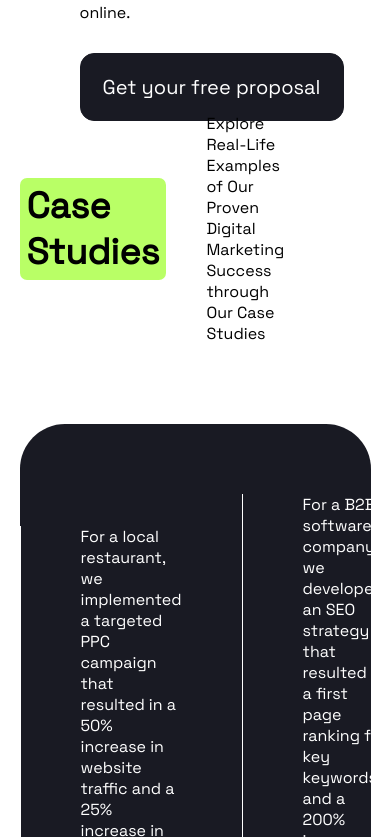
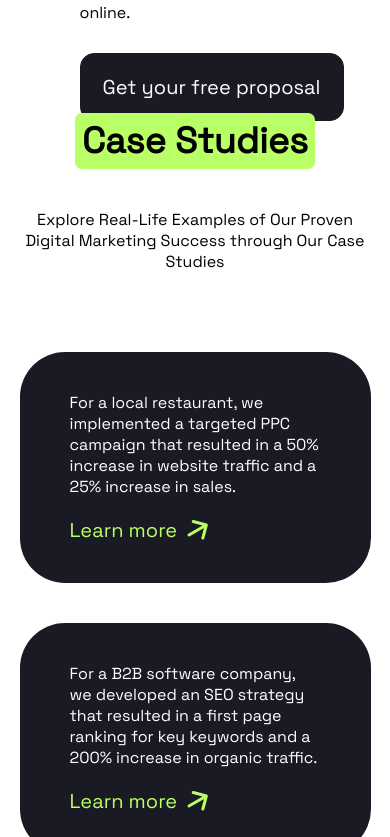
Before and after one commit to KiwiScreams/Positivus-landing-page, a React (Vite) app: page / in a window 390 px wide. Shown: the part 4127-4964 px from the top of the page. Built offline with nearby package versions, Linux system fonts and the light colour scheme.

Commit message:
study cases panel responsive

```diff
--- a/src/components/home-components/case-studies/StudyCase.css
+++ b/src/components/home-components/case-studies/StudyCase.css
@@ -1,51 +1,85 @@
-.case-section
-{
+.case-section {
     width: 90%;
     margin: auto;
 }
-.case-section .case-header
-{
+
+.case-section .case-header {
     width: 60%;
     display: flex;
     align-items: center;
     gap: 40px;
     margin-bottom: 80px;
 }
-.case-section .case-header p
-{
+
+.case-section .case-header p {
     width: 50%;
 }
-.case-section .case-header h2
-{
+
+.case-section .case-header h2 {
     background-color: var(--green-clr);
     padding: 5px 7px;
     border-radius: var(--border-radius-7);
 }
-.case-container
-{
+
+.case-container {
     background-color: var(--dark-clr);
     padding: 70px 0;
     border-radius: var(--border-radius-45);
     margin-bottom: 140px;
 }
-.case-container .case
-{
+
+.case-container .case {
     padding: 0 60px;
     border-left: 1px solid var(--white-clr);
 }
-.case-container .case p
-{
+
+.case-container .case p {
     color: var(--white-clr);
     margin-bottom: 20px;
 }
-.case-container .case button
-{
+
+.case-container .case button {
     gap: 10px;
     background-color: transparent;
     color: var(--green-clr);
     font-size: var(--font-size-20);
 }
-.case-container .case button:hover img
-{
+
+.case-container .case button:hover img {
     margin-left: 20px;
 }
+
+@media screen and (max-width: 900px) {
+    .case-section .case-header {
+        width: 100%;
+        flex-wrap: wrap;
+        text-align: center;
+    }
+
+    .case-section .case-header p {
+        width: 100%;
+        text-align: center;
+    }
+
+    .case-section .case-header h2 {
+        text-align: center;
+        margin: auto;
+    }
+
+    .case-container {
+        padding: 0px 0;
+        background-color: transparent;
+        width: 100%;
+        flex-direction: column;
+        gap: 40px;
+    }
+
+    .case-container .case {
+        padding: 0 60px;
+        border-left: 0px solid;
+        background-color: var(--dark-clr);
+        padding: 40px 50px;
+        border-radius: var(--border-radius-45);
+        width: 100%;
+    }
+}
--- a/src/components/home-components/working-process/WorkProcess.css
+++ b/src/components/home-components/working-process/WorkProcess.css
@@ -56,11 +56,13 @@
     align-items: center;
     background-image: url(../../../assets/images/home/+.svg);
     background-repeat: no-repeat;
+    background-color: var(--gray-clr);
     background-position: center;
 }
 .accordion-header span.active
 {
     background-image: url(../../../assets/images/home/-.svg);
+    background-color: var(--gray-clr);
 }
 .accordion-content
 {
```
